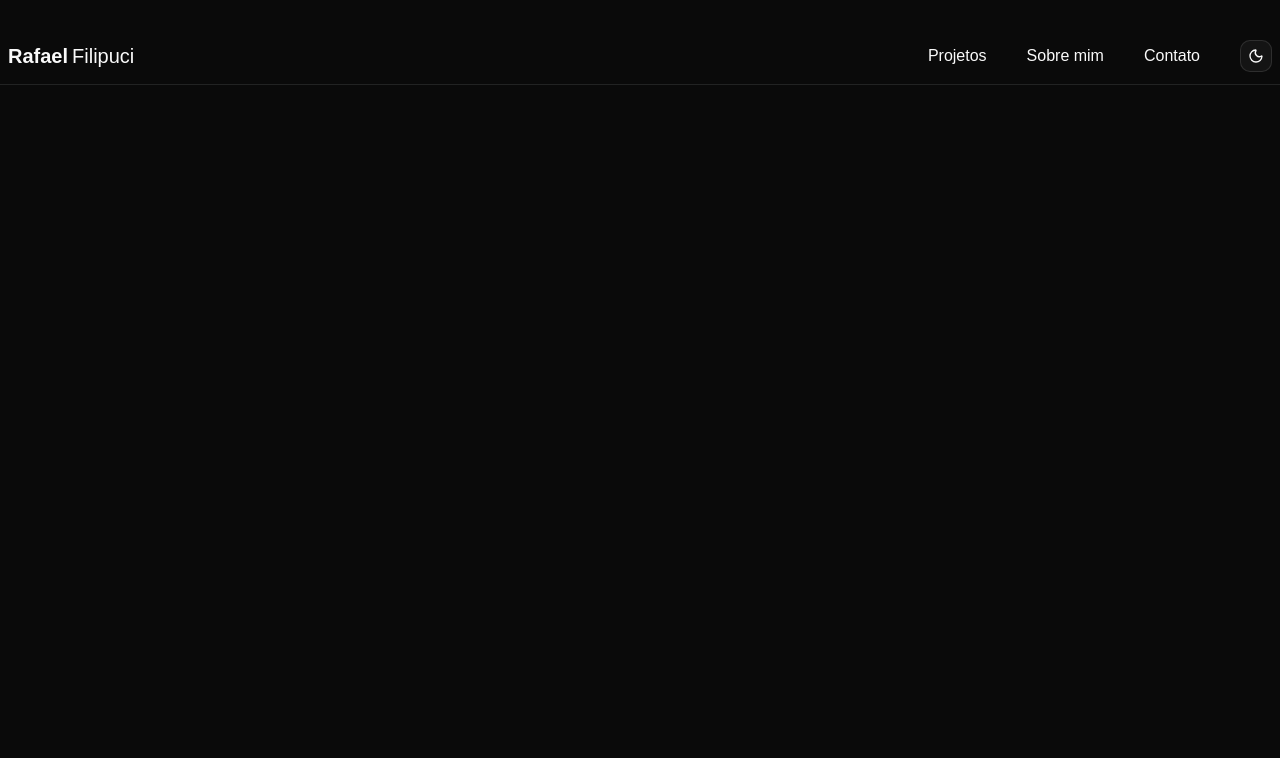
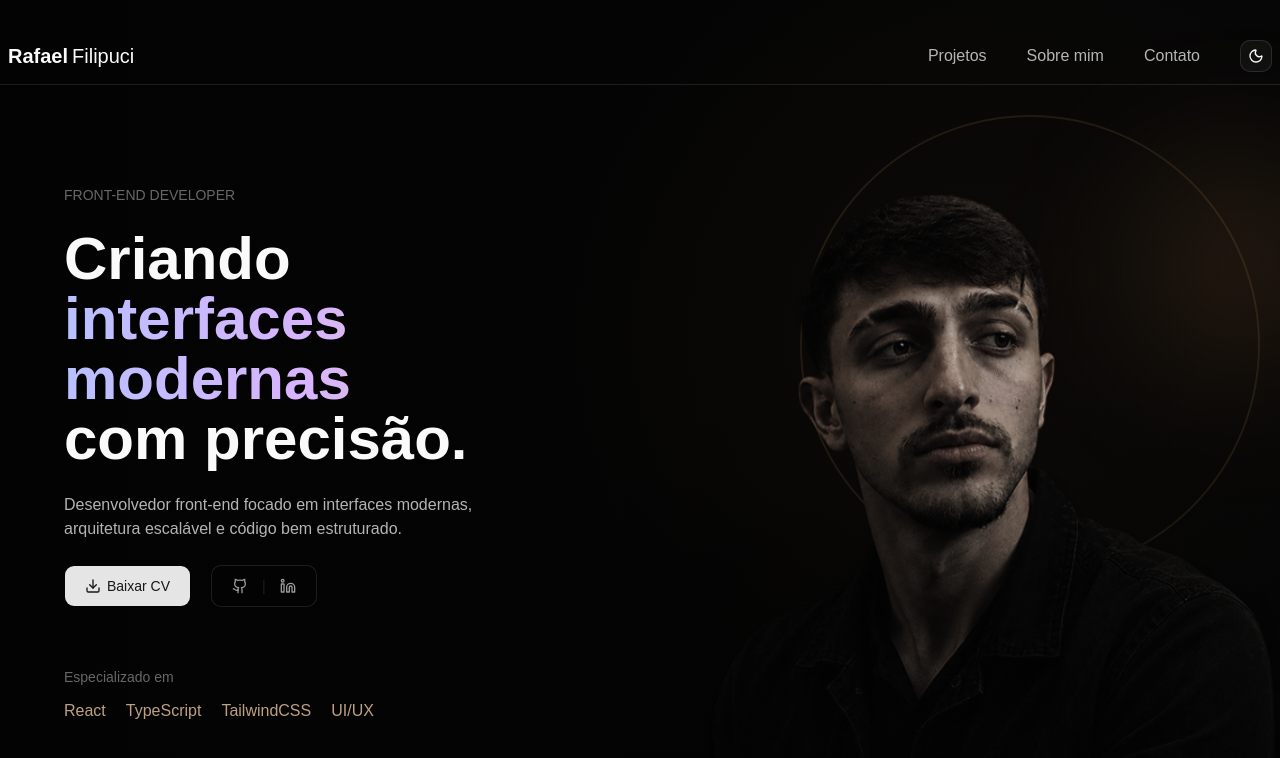
Before and after one commit to Filipuci/portfolio, a React (Vite) app: page / in a window 1280 px wide. Shown: the top 758 px of the page. Built offline with nearby package versions, Linux system fonts and the light colour scheme; a web font is replaced by a local one.

Commit message:
feat(hero): add section layout, content and image components

```diff
--- a/src/App.tsx
+++ b/src/App.tsx
@@ -1,15 +1,10 @@
-
-import { HeroHeader } from "./components/Hero/HeroHeader"
+import { HeroSection } from "./components/Hero/HeroSection"
 import { ThemeProvider } from "./components/theme-provider"
-import { Separator } from "./components/ui/separator"
 
 const App = () => {
   return (
     <ThemeProvider defaultTheme="dark" storageKey="vite-ui-theme">
-      <div className="h-dvh container m-auto">
-        <HeroHeader />
-        <Separator />
-      </div>
+        <HeroSection />
     </ThemeProvider >
   )
 }
--- /dev/null
+++ b/src/components/Hero/HeroActions.tsx
@@ -0,0 +1,32 @@
+import { Download } from "lucide-react"
+import { Github, Linkedin } from "../icons/brand-icons"
+import { Button } from "../ui/button"
+
+export const HeroActions = () => {
+  return (
+    <div className="flex gap-5">
+      <Button className="p-5 cursor-pointer"><Download /> Baixar CV</Button>
+      <Button className="bg-[#030303] p-5 border border-white/10 text-white/60">
+        <a
+          href="https://github.com/Filipuci"
+          target="_blank"
+          rel="noopener noreferrer"
+          aria-label="GitHub"
+          className="hover:text-white transition duration-300"
+        >
+          <Github aria-hidden="true"/>
+        </a>
+        <span className="text-white/10 mx-2">|</span>
+        <a
+          href="https://www.linkedin.com/in/rafael-filipuci/"
+          target="_blank"
+          rel="noopener noreferrer"
+          aria-label="LinkedIn"
+          className="hover:text-white transition duration-300"
+        >
+          <Linkedin aria-hidden="true"/>
+        </a>
+      </Button>
+    </div>
+  )
+}
--- a/src/components/Hero/HeroContent.tsx
+++ b/src/components/Hero/HeroContent.tsx
@@ -0,0 +1,18 @@
+import { HeroActions } from "./HeroActions"
+import { HeroImg } from "./HeroImg"
+import { HeroSkills } from "./HeroSkills"
+import { HeroText } from "./HeroText"
+
+export const HeroContent = () => {
+  return (
+    <div className="relative flex-1 flex items-start pl-16 pt-25">
+      <div className="w-2/5">
+        <HeroText />
+        <HeroActions />
+        <HeroSkills />
+      </div>
+
+      <HeroImg />
+    </div>
+  )
+}
--- a/src/components/Hero/HeroHeader.tsx
+++ b/src/components/Hero/HeroHeader.tsx
@@ -1,21 +1,31 @@
 import { ModeToggle } from "../mode-toggle"
+
+const NAV_LINKS = [
+  { href: "#projects", label: "Projetos" },
+  { href: "#about", label: "Sobre mim" },
+  { href: "#contact", label: "Contato" }
+] as const
+
+const navLinkClass = "text-white/70 hover:text-white transition duration-300"
 
 export const HeroHeader = () => {
   return (
     <header className="flex gap-5 justify-between pt-10 pb-3 px-2">
       <div className="flex gap-1 items-center text-xl"><span className="font-bold">Rafael</span>Filipuci</div>
       <div className="flex items-center gap-10">
-        <nav>
-          <ol className="flex gap-10">
-            <li>Projetos</li>
-            <li>Sobre mim</li>
-            <li>Contato</li>
-          </ol>
+        <nav aria-label="Navegação principal">
+          <ul className="flex gap-10">
+            {NAV_LINKS.map(({ href, label }) => (
+              <li key={href}>
+                <a href={href} className={navLinkClass}>
+                  {label}
+                </a>
+              </li>
+            ))}
+          </ul>
         </nav>
-
         <ModeToggle />
       </div>
-
     </header>
   )
 }
--- /dev/null
+++ b/src/components/Hero/HeroImg.tsx
@@ -0,0 +1,32 @@
+import heroPerson from "../../assets/images/hero/hero-person.png"
+
+export const HeroImg = () => {
+  return (
+    <div className="absolute right-0 top-10 h-full" role="img" aria-label="Foto de Rafael Filipuci">
+      <div
+        aria-hidden="true"
+        className="absolute -right-30 -top-5 w-80 h-80 rounded-full blur-3xl z-0"
+        style={{
+          background:
+            "radial-gradient(circle, rgba(255,170,90,0.18) 0%, rgba(255,170,90,0.08) 35%, transparent 72%)",
+        }}
+      />
+
+      <div
+        aria-hidden="true"
+        className="absolute right-5 -top-2.5 w-115 h-115 rounded-full border z-0"
+        style={{
+          border: "2px solid rgba(255,190,120,0.10)",
+          filter: "blur(0.4px)",
+        }}
+      />
+
+      <img src={heroPerson} className="h-full w-auto relative z-10" />
+
+      <div
+        aria-hidden="true"
+        className="absolute inset-0 bg-linear-to-t from-[#030303] via-[#030303]/10 to-transparent pointer-events-none"
+      />
+    </div>
+  )
+}
--- /dev/null
+++ b/src/components/Hero/HeroSection.tsx
@@ -0,0 +1,17 @@
+import { HeroHeader } from "./HeroHeader"
+import { HeroContent } from "./HeroContent"
+import { Separator } from "../ui/separator"
+
+export const HeroSection = () => {
+  return (
+    <section className="bg-hero" aria-label="Seção principal">
+      <div className="relative h-dvh overflow-hidden">
+        <div className="container mx-auto h-full flex flex-col">
+          <HeroHeader />
+          <Separator />
+          <HeroContent />
+        </div>
+      </div>
+    </section>
+  )
+}
--- /dev/null
+++ b/src/components/Hero/HeroSkills.tsx
@@ -0,0 +1,13 @@
+export const HeroSkills = () => {
+  return (
+    <div>
+      <p className="text-white/40 text-sm mt-15">Especializado em</p>
+      <ul className="mt-3 flex gap-5">
+        <li className="text-[#bea181]">React</li>
+        <li className="text-[#bea181]">TypeScript</li>
+        <li className="text-[#bea181]">TailwindCSS</li>
+        <li className="text-[#bea181]">UI/UX</li>
+      </ul>
+    </div>
+  )
+}
--- /dev/null
+++ b/src/components/Hero/HeroText.tsx
@@ -0,0 +1,12 @@
+export const HeroText = () => {
+  return (
+    <>
+      <p className="text-white/40 text-sm mb-6">FRONT-END DEVELOPER</p>
+      <p className="text-6xl font-semibold">Criando</p>
+      <p className="text-6xl font-semibold bg-linear-to-r from-[#b8c0ff] via-[#d8b4fe] to-[#e7c9a9] bg-clip-text text-transparent">interfaces modernas</p>
+      <p className="text-6xl font-semibold">com precisão.</p>
+
+      <p className="text-white/70 my-6">Desenvolvedor front-end focado em interfaces modernas, arquitetura escalável e código bem estruturado.</p>
+    </>
+  )
+}
--- /dev/null
+++ b/src/components/icons/brand-icons.tsx
@@ -0,0 +1,40 @@
+interface IconProps extends React.SVGProps<SVGSVGElement> {
+  size?: number
+}
+
+export const Github = ({ size = 24, ...props }: IconProps) => (
+  <svg
+    xmlns="http://www.w3.org/2000/svg"
+    width={size}
+    height={size}
+    viewBox="0 0 24 24"
+    fill="none"
+    stroke="currentColor"
+    strokeWidth="2"
+    strokeLinecap="round"
+    strokeLinejoin="round"
+    {...props}
+  >
+    <path d="M15 22v-4a4.8 4.8 0 0 0-1-3.5c3 0 6-2 6-5.5.08-1.25-.27-2.48-1-3.5.28-1.15.28-2.35 0-3.5 0 0-1 0-3 1.5-2.64-.5-5.36-.5-8 0C6 2 5 2 5 2c-.3 1.15-.3 2.35 0 3.5A5.403 5.403 0 0 0 4 9c0 3.5 3 5.5 6 5.5-.39.49-.68 1.05-.85 1.65-.17.6-.22 1.23-.15 1.85v4" />
+    <path d="M9 18c-4.51 2-5-2-7-2" />
+  </svg>
+)
+
+export const Linkedin = ({ size = 24, ...props }: IconProps) => (
+  <svg
+    xmlns="http://www.w3.org/2000/svg"
+    width={size}
+    height={size}
+    viewBox="0 0 24 24"
+    fill="none"
+    stroke="currentColor"
+    strokeWidth="2"
+    strokeLinecap="round"
+    strokeLinejoin="round"
+    {...props}
+  >
+    <path d="M16 8a6 6 0 0 1 6 6v7h-4v-7a2 2 0 0 0-2-2 2 2 0 0 0-2 2v7h-4v-7a6 6 0 0 1 6-6z" />
+    <rect width="4" height="12" x="2" y="9" />
+    <circle cx="4" cy="4" r="2" />
+  </svg>
+)
--- a/src/index.css
+++ b/src/index.css
@@ -8,6 +8,18 @@
 
 body {
   font-family: 'Satoshi', sans-serif;
+}
+
+.bg-hero {
+  background:
+    radial-gradient(circle at 74% 42%,
+      rgba(194, 132, 74, 0.045) 0%,
+      rgba(194, 132, 74, 0.018) 22%,
+      transparent 42%),
+    linear-gradient(90deg,
+      #030303 0%,
+      #040404 55%,
+      #060606 100%)
 }
 
 @theme inline {
@@ -126,9 +138,11 @@ body {
   * {
     @apply border-border outline-ring/50;
   }
+
   body {
     @apply bg-background text-foreground;
   }
+
   html {
     @apply font-sans;
   }
```
Also changed, not shown: src/assets/images/hero/hero-person.png.
